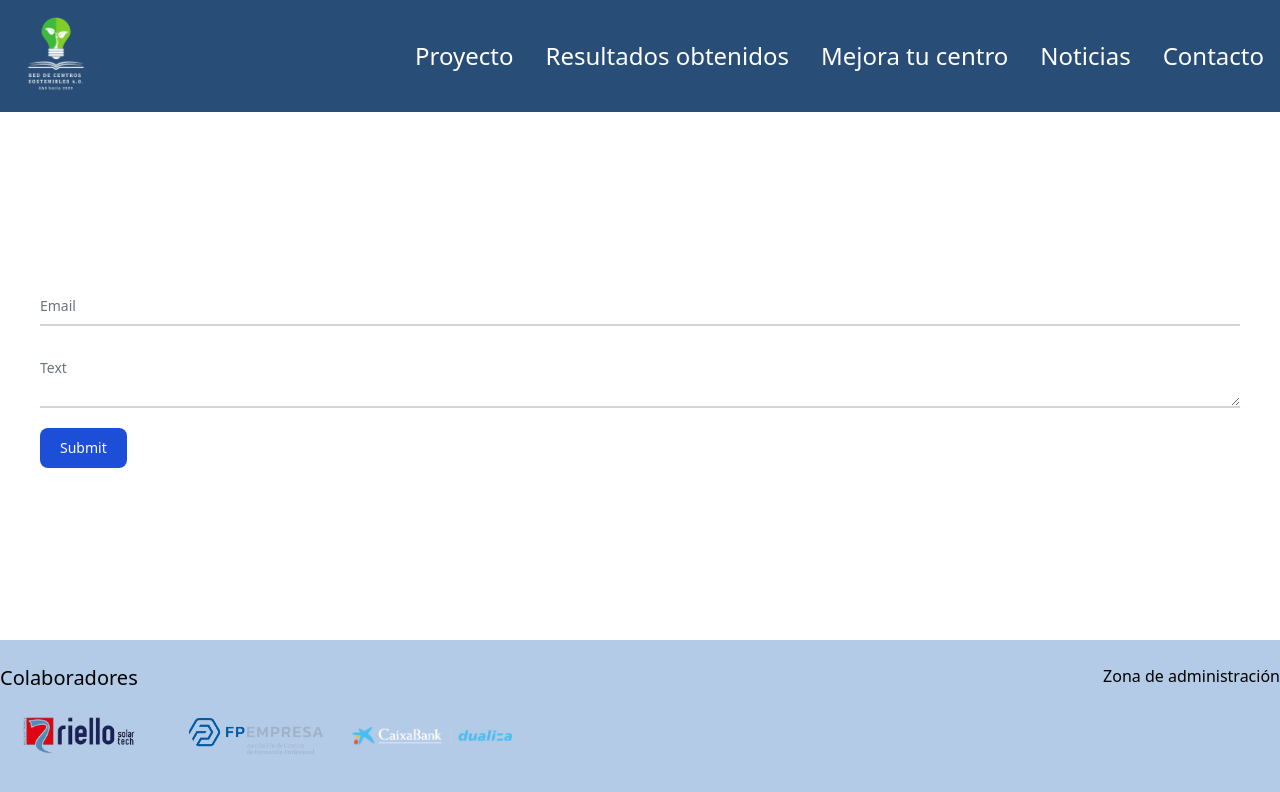
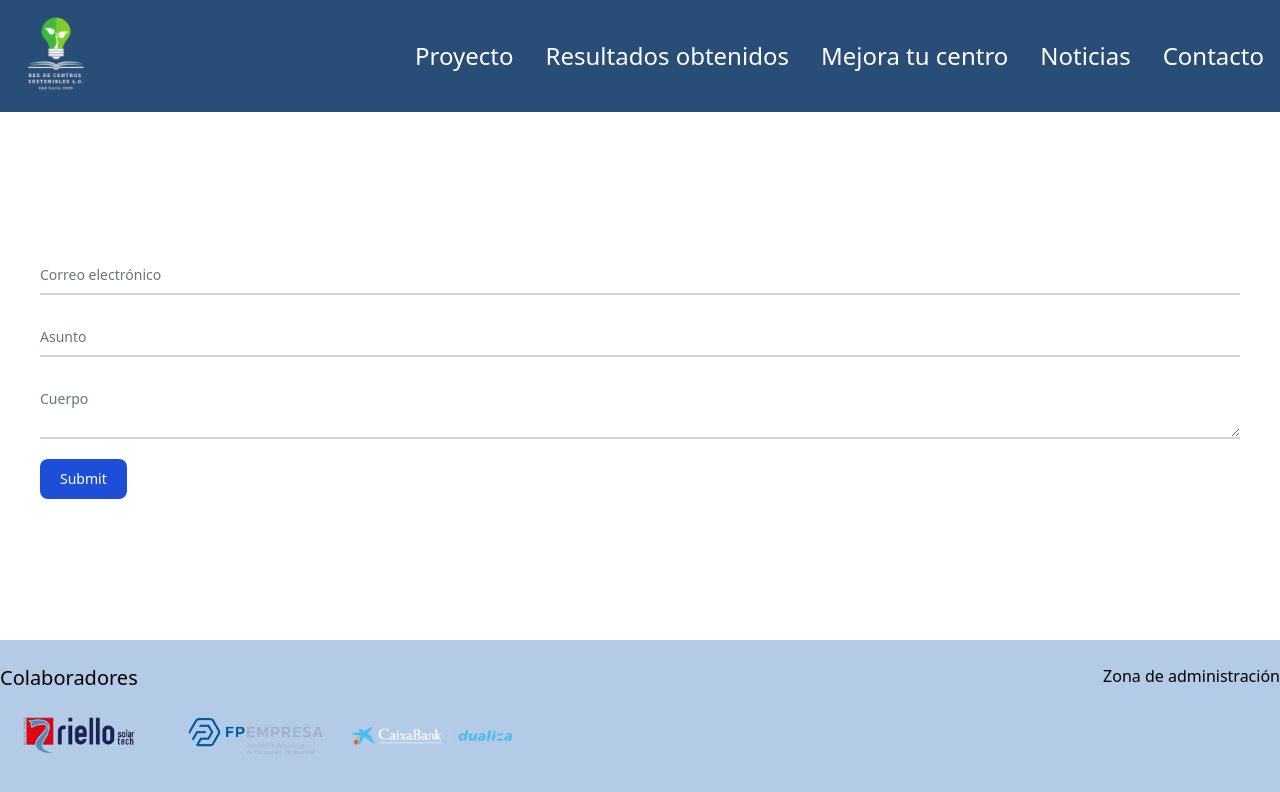
Before and after one commit to josemanuelcordon/dualiza-client, a React (Vite) app: page /contact in a window 1280 px wide. Shown: the top 792 px of the page. Built offline with nearby package versions, Linux system fonts and the light colour scheme.

Commit message:
Sending emails

```diff
--- a/src/api/usersApi.js
+++ b/src/api/usersApi.js
@@ -49,3 +49,14 @@ export const deleteNew = async (idNew) => {
   });
   return response.ok;
 };
+
+export const sendEmail = async (email) => {
+  const response = await fetch(`http://localhost:8000/email/send`, {
+    method: "POST",
+    headers: {
+      "Content-Type": "application/json",
+    },
+    body: JSON.stringify(email),
+  });
+  return response.ok;
+};
--- a/src/components/Form/Form.jsx
+++ b/src/components/Form/Form.jsx
@@ -1,43 +1,66 @@
 const Form = (props) => {
-  const { handleChangeEmail, handleChangeText, handleSubmit, state } = props;
+  const { dispatch, handleSubmit, state } = props;
 
   return (
     <form onSubmit={handleSubmit} className="col-span-1">
       <div className="relative z-0 w-full mb-5 group">
         <input
-          onChange={handleChangeEmail}
+          type="email"
+          name="email"
+          id="email"
+          className="block py-2.5 px-0 w-full text-sm text-gray-900 bg-transparent border-0 border-b-2 border-gray-300 appearance-none focus:outline-none focus:ring-0 focus:border-blue-600 peer"
+          required
+          placeholder=" "
           value={state.email}
-          type="email"
-          name="floating_email"
-          id="floating_email"
-          className="block py-2.5 px-0 w-full text-sm text-gray-900 bg-transparent border-0 border-b-2 border-gray-300 appearance-none dark:focus:border-blue-500 focus:outline-none focus:ring-0 focus:border-blue-600 peer"
-          placeholder=" "
-          required
+          onChange={(e) =>
+            dispatch({ type: "SET_EMAIL", payload: e.target.value })
+          }
         />
         <label
-          htmlFor="floating_email"
-          className="peer-focus:font-medium absolute text-sm text-gray-500  transhtmlForm -translate-y-6 scale-75 top-3 -z-10 origin-[0] peer-focus:start-0 rtl:peer-focus:translate-x-1/4 rtl:peer-focus:left-auto peer-focus:text-blue-600 peer-focus:dark:text-blue-500 peer-placeholder-shown:scale-100 peer-placeholder-shown:translate-y-0 peer-focus:scale-75 peer-focus:-translate-y-6"
+          htmlFor="title"
+          className="peer-focus:font-medium absolute text-sm text-gray-500 duration-300 transhtmlForm -translate-y-6 scale-75 top-3 -z-10 origin-[0] peer-focus:start-0 rtl:peer-focus:translate-x-1/4 rtl:peer-focus:left-auto peer-focus:text-blue-600 peer-placeholder-shown:scale-100 peer-placeholder-shown:translate-y-0 peer-focus:scale-75 peer-focus:-translate-y-6"
         >
-          Email
+          Correo electrónico
+        </label>
+      </div>
+      <div className="relative z-0 w-full mb-5 group">
+        <input
+          type="text"
+          name="subject"
+          id="subject"
+          className="block py-2.5 px-0 w-full text-sm text-gray-900 bg-transparent border-0 border-b-2 border-gray-300 appearance-none focus:outline-none focus:ring-0 focus:border-blue-600 peer"
+          required
+          placeholder=" "
+          value={state.subject}
+          onChange={(e) =>
+            dispatch({ type: "SET_SUBJECT", payload: e.target.value })
+          }
+        />
+        <label
+          htmlFor="subject"
+          className="peer-focus:font-medium absolute text-sm text-gray-500 duration-300 transhtmlForm -translate-y-6 scale-75 top-3 -z-10 origin-[0] peer-focus:start-0 rtl:peer-focus:translate-x-1/4 rtl:peer-focus:left-auto peer-focus:text-blue-600 peer-placeholder-shown:scale-100 peer-placeholder-shown:translate-y-0 peer-focus:scale-75 peer-focus:-translate-y-6"
+        >
+          Asunto
         </label>
       </div>
 
       <div className="relative z-0 w-full mb-5 group">
         <textarea
-          onChange={handleChangeText}
-          value={state.text}
-          type="text"
-          name="text"
-          id="text"
-          className="block py-2.5 px-0 w-full text-sm text-gray-900 bg-transparent border-0 border-b-2 border-gray-300 appearance-none dark:text-white dark:border-gray-600 dark:focus:border-blue-500 focus:outline-none focus:ring-0 focus:border-blue-600 peer"
+          value={state.body}
+          name="body"
+          id="body"
+          className="block py-2.5 px-0 w-full text-sm text-gray-900 bg-transparent border-0 border-b-2 border-gray-300 appearance-none focus:outline-none focus:ring-0 focus:border-blue-600 peer"
           placeholder=" "
           required
+          onChange={(e) =>
+            dispatch({ type: "SET_BODY", payload: e.target.value })
+          }
         />
         <label
-          htmlFor="floating_company"
-          className="peer-focus:font-medium absolute text-sm text-gray-500 dark:text-gray-400 duration-300 transform -translate-y-6 scale-75 top-3 -z-10 origin-[0] peer-focus:start-0 rtl:peer-focus:translate-x-1/4 peer-focus:text-blue-600 peer-focus:dark:text-blue-500 peer-placeholder-shown:scale-100 peer-placeholder-shown:translate-y-0 peer-focus:scale-75 peer-focus:-translate-y-6"
+          htmlFor="body"
+          className="peer-focus:font-medium absolute text-sm text-gray-500  duration-300 transform -translate-y-6 scale-75 top-3 -z-10 origin-[0] peer-focus:start-0 rtl:peer-focus:translate-x-1/4 peer-focus:text-blue-600 peer-placeholder-shown:scale-100 peer-placeholder-shown:translate-y-0 peer-focus:scale-75 peer-focus:-translate-y-6"
         >
-          Text
+          Cuerpo
         </label>
       </div>
 
--- a/src/pages/Contact.jsx
+++ b/src/pages/Contact.jsx
@@ -1,18 +1,23 @@
 import { useReducer } from "react";
 import Form from "../components/Form/Form";
+import { sendEmail } from "../api/usersApi";
 
 const inicialState = {
   email: "",
-  TEXT: "",
+  subject: "",
+  body: "",
 };
 
 const formReducer = (state, action) => {
   switch (action.type) {
-    case "SET-EMAIL":
+    case "SET_EMAIL":
       return { ...state, email: action.payload };
 
-    case "SET-TEXT":
-      return { ...state, text: action.payload };
+    case "SET_SUBJECT":
+      return { ...state, subject: action.payload };
+
+    case "SET_BODY":
+      return { ...state, body: action.payload };
 
     default:
       return state;
@@ -22,25 +27,14 @@ const formReducer = (state, action) => {
 const Contact = () => {
   const [state, dispatch] = useReducer(formReducer, inicialState);
 
-  const handleChangeEmail = (e) => {
-    dispatch({ type: "SET-EMAIL", payload: e.target.value });
-  };
-  const handleChangeText = (e) => {
-    dispatch({ type: "SET-TEXT", payload: e.target.value });
-  };
-
-  const handleSubmit = (e) => {
+  const handleSubmit = async (e) => {
     e.preventDefault();
+    const emailOk = await sendEmail(state);
   };
 
   return (
     <main className="min-h-[calc(100vh-160px-112px)] p-10 mx-auto max-w-7xl grid grid-cols-1 place-content-center">
-      <Form
-        handleSubmit={handleSubmit}
-        handleChangeText={handleChangeText}
-        handleChangeEmail={handleChangeEmail}
-        state={state}
-      />
+      <Form handleSubmit={handleSubmit} dispatch={dispatch} state={state} />
     </main>
   );
 };
--- a/src/pages/CreateNew.jsx
+++ b/src/pages/CreateNew.jsx
@@ -147,7 +147,7 @@ const CreateNew = () => {
       <form className="mx-auto my-36" onSubmit={handleSubmit}>
         <div className="relative z-0 w-full mb-5 group">
           <input
-            type="title"
+            type="text"
             name="title"
             className="block py-2.5 px-0 w-full text-sm text-gray-900 bg-transparent border-0 border-b-2 border-gray-300 appearance-none focus:outline-none focus:ring-0 focus:border-blue-600 peer"
             required
```
